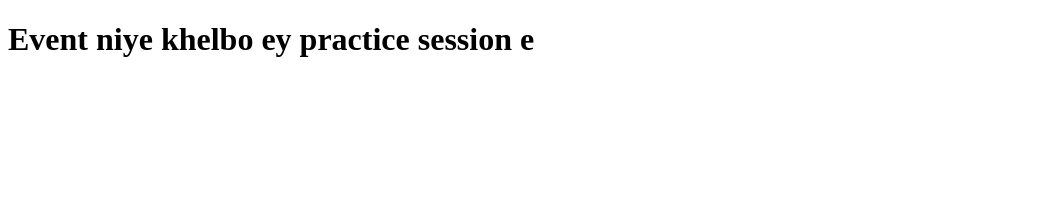
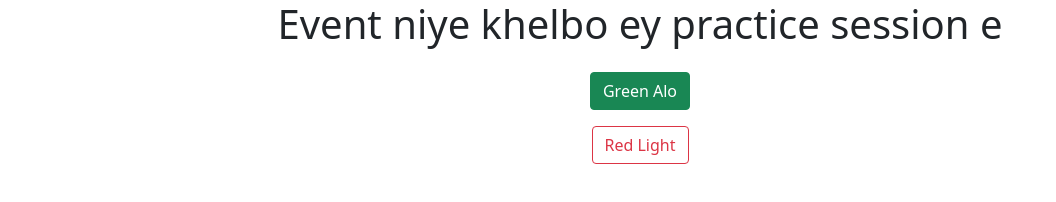
Before and after one commit to Hosain1234/dom-events, a plain HTML site: page index.html in a window 1280 px wide. Shown: the whole page, without its empty margins (0-1056 px from the left). Drawn offline with nearby package versions, Linux system fonts and the light colour scheme.

Commit message:
onclick event is used for button and heading

```diff
--- a/index.html
+++ b/index.html
@@ -5,10 +5,16 @@
     <meta http-equiv="X-UA-Compatible" content="IE=edge">
     <meta name="viewport" content="width=device-width, initial-scale=1.0">
     <title>Events</title>
+    <!-- bootstrap cdn -->
+    <link href="https://cdn.jsdelivr.net/npm/bootstrap@5.1.3/dist/css/bootstrap.min.css" rel="stylesheet" integrity="sha384-1BmE4kWBq78iYhFldvKuhfTAU6auU8tT94WrHftjDbrCEXSU1oBoqyl2QvZ6jIW3" crossorigin="anonymous">
 </head>
-<body>
+<body class="text-center">
     <h1>Event niye khelbo ey practice session e </h1>
+    <button type="button" onclick="alert('Warning!!! Page will be Green')" class="btn mb-3 mt-3 btn-success">Green Alo</button><br>
+    <button type="button" onclick="console.log('Red Page')" class="btn btn-outline-danger">Red Light</button>
 
+    <!-- bootstrap js -->
+    <script src="https://cdn.jsdelivr.net/npm/bootstrap@5.1.3/dist/js/bootstrap.bundle.min.js" integrity="sha384-ka7Sk0Gln4gmtz2MlQnikT1wXgYsOg+OMhuP+IlRH9sENBO0LRn5q+8nbTov4+1p" crossorigin="anonymous"></script>
     <!-- js added -->
     <script src="event.js"></script>
 </body>
```
